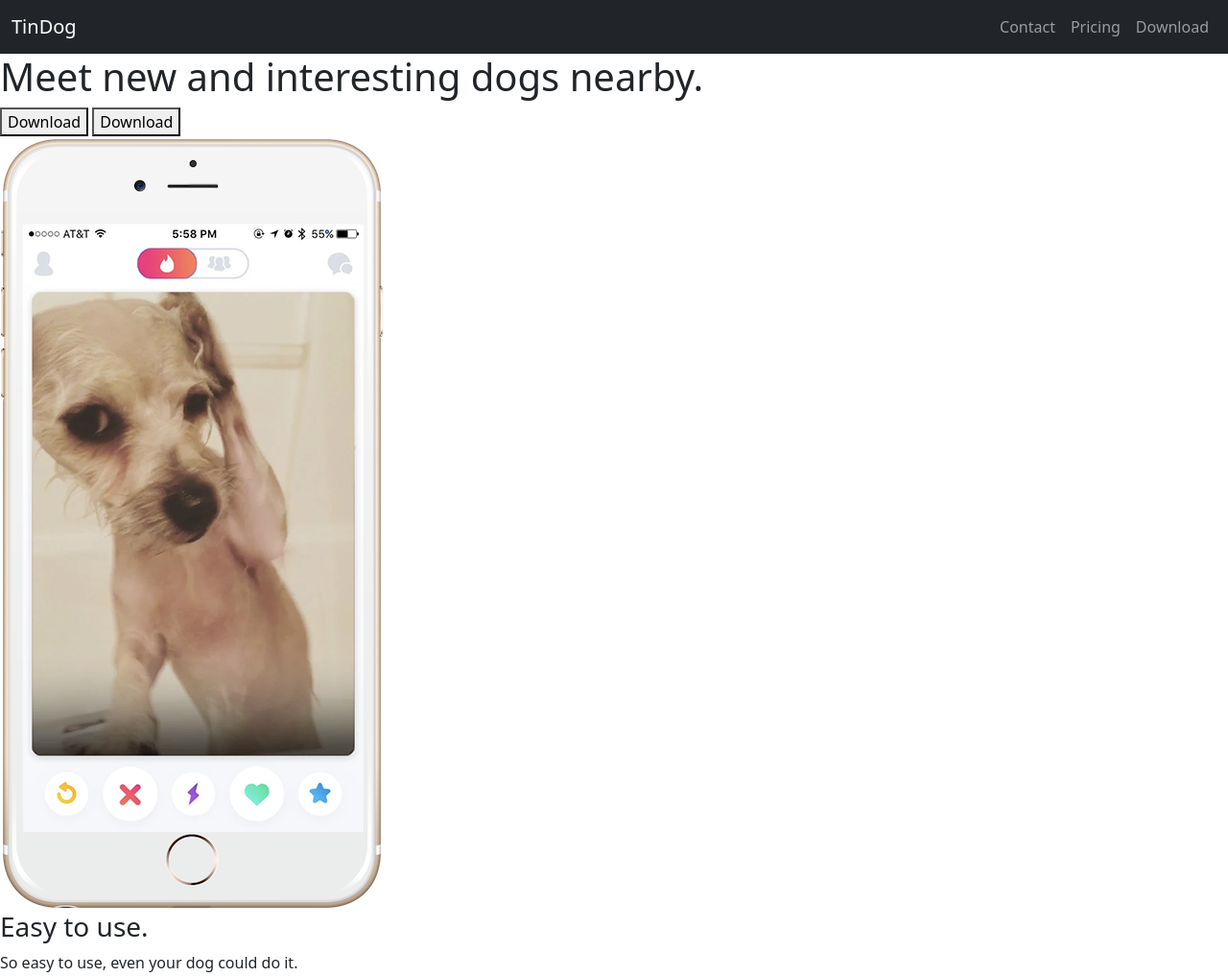
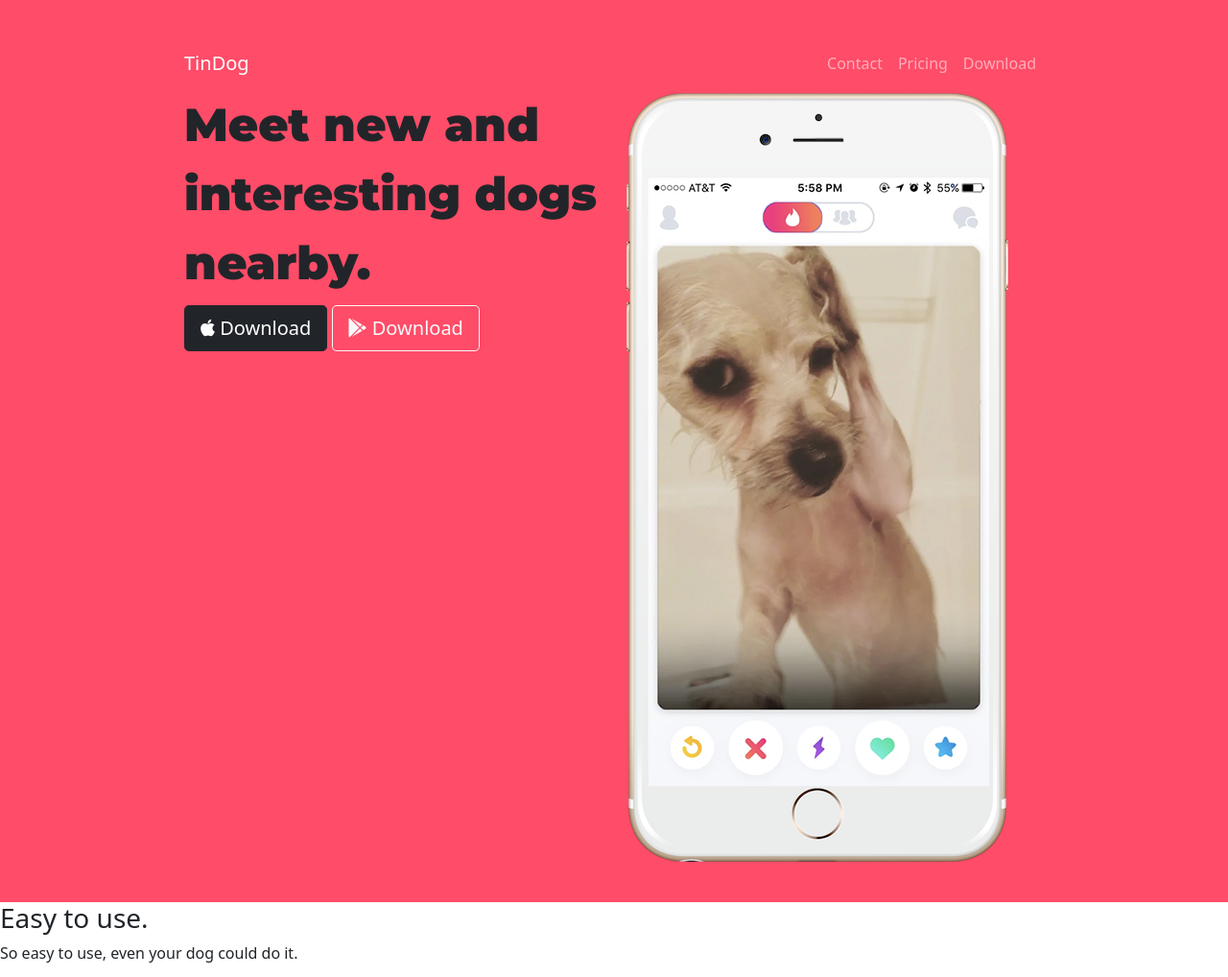
Before and after one commit to SGautam1108/TinDogWebsite, a plain HTML site: page index.html in a window 1280 px wide. Shown: the top 1018 px of the page at 96% size. Drawn offline with nearby package versions, Linux system fonts and the light colour scheme.

Commit message:
Header Section updated with Bootstrap

```diff
--- a/css/styles.css
+++ b/css/styles.css
@@ -6,3 +6,18 @@ body{
     height: 100%;
     margin: 0;
 }
+
+#header{
+    background-color: #ff4c68;
+}
+
+h1{
+    font-family: 'Montserrat', sans-serif;
+    font-weight: 900;
+    font-size: 3rem;
+    line-height: 1.5;
+}
+
+.container-fluid{
+    padding: 3% 15%;
+}
--- a/index.html
+++ b/index.html
@@ -4,18 +4,32 @@
 <head>
   <meta charset="utf-8">
   <title>TinDog</title>
-  <link rel="stylesheet" href="css/styles.css">
+
+  <!-- Adding fab fontawesome -->
+  <script src="https://kit.fontawesome.com/20a53d0e1c.js" crossorigin="anonymous"></script>
+
+  <!-- Embedding bootstrap and required script -->
   <link href="https://cdn.jsdelivr.net/npm/bootstrap@5.1.3/dist/css/bootstrap.min.css" rel="stylesheet" integrity="sha384-1BmE4kWBq78iYhFldvKuhfTAU6auU8tT94WrHftjDbrCEXSU1oBoqyl2QvZ6jIW3" crossorigin="anonymous">
   <script src="https://cdn.jsdelivr.net/npm/@popperjs/core@2.10.2/dist/umd/popper.min.js" integrity="sha384-7+zCNj/IqJ95wo16oMtfsKbZ9ccEh31eOz1HGyDuCQ6wgnyJNSYdrPa03rtR1zdB" crossorigin="anonymous"></script>
   <script src="https://cdn.jsdelivr.net/npm/bootstrap@5.1.3/dist/js/bootstrap.min.js" integrity="sha384-QJHtvGhmr9XOIpI6YVutG+2QOK9T+ZnN4kzFN1RtK3zEFEIsxhlmWl5/YESvpZ13" crossorigin="anonymous"></script>
+
+  <!-- Put the custom styesheet at the bottom of bootstrap since rendered top to bottom -->
+  <link rel="stylesheet" href="css/styles.css">
+
+  <!-- Embedding required fonts -->
+  <link rel="preconnect" href="https://fonts.googleapis.com">
+  <link rel="preconnect" href="https://fonts.gstatic.com" crossorigin>
+  <link href="https://fonts.googleapis.com/css2?family=Montserrat:ital,wght@0,200;0,400;0,600;0,800;0,900;1,200;1,400;1,600;1,800;1,900&family=Ubuntu:ital,wght@0,300;0,400;0,500;0,700;1,300;1,400;1,500;1,700&display=swap" rel="stylesheet">
 </head>
 
 <body>
 
   <section id="header">
+
+    <div class="container-fluid">
+
       <!-- Nav Bar -->
-    <nav class="navbar navbar-expand-lg navbar-dark bg-dark" id="navigation">
-      <div class="container-fluid">
+      <nav class="navbar navbar-expand-lg navbar-dark" id="navigation">
         <a class="navbar-brand" href="">TinDog</a>
         <button type="button" class="navbar-toggler" data-bs-target="#navbarCollapse" data-bs-toggle="collapse">
           <span class="navbar-toggler-icon"></span>
@@ -33,20 +47,23 @@
             </li>
           </ul>
         </div>
-      </div>
       </nav>
 
 
 
       <!-- Title -->
 
-    <div id="title">
+      <div class="row">
+        <div id="title" class="col-lg-6">
           <h1>Meet new and interesting dogs nearby.</h1>
-      <button type="button">Download</button>
-      <button type="button">Download</button>
+          <button type="button" class="btn btn-dark btn-lg"><i class="fab fa-apple"></i> Download</button>
+          <button type="button" class="btn btn-outline-light btn-lg"><i class="fab fa-google-play"></i> Download</button>
         </div>
-    <div>
+        <div class="col-lg-6">
           <img src="images/iphone6.png" alt="iphone-mockup">
+        </div>
+      </div>
+
     </div>
 
   </section>
```
Lines whose indentation alone changed are shown as unchanged.
